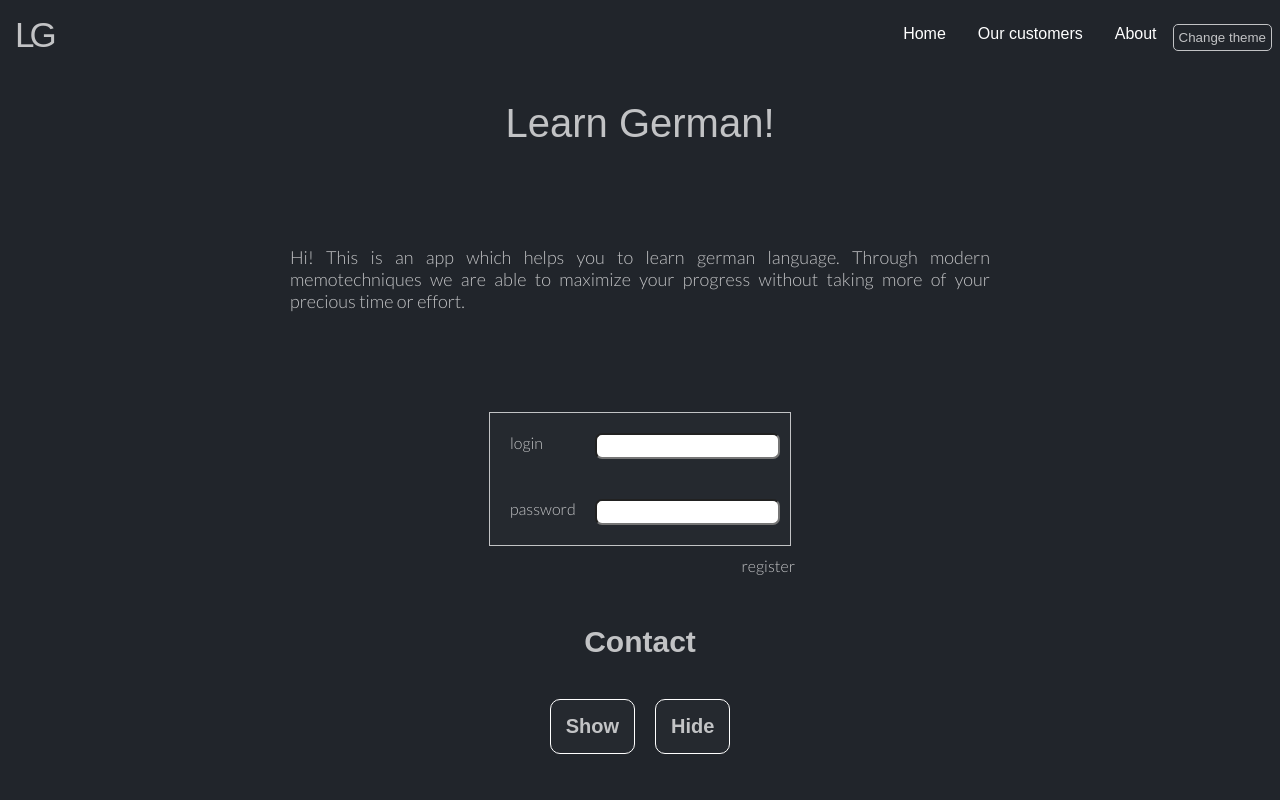
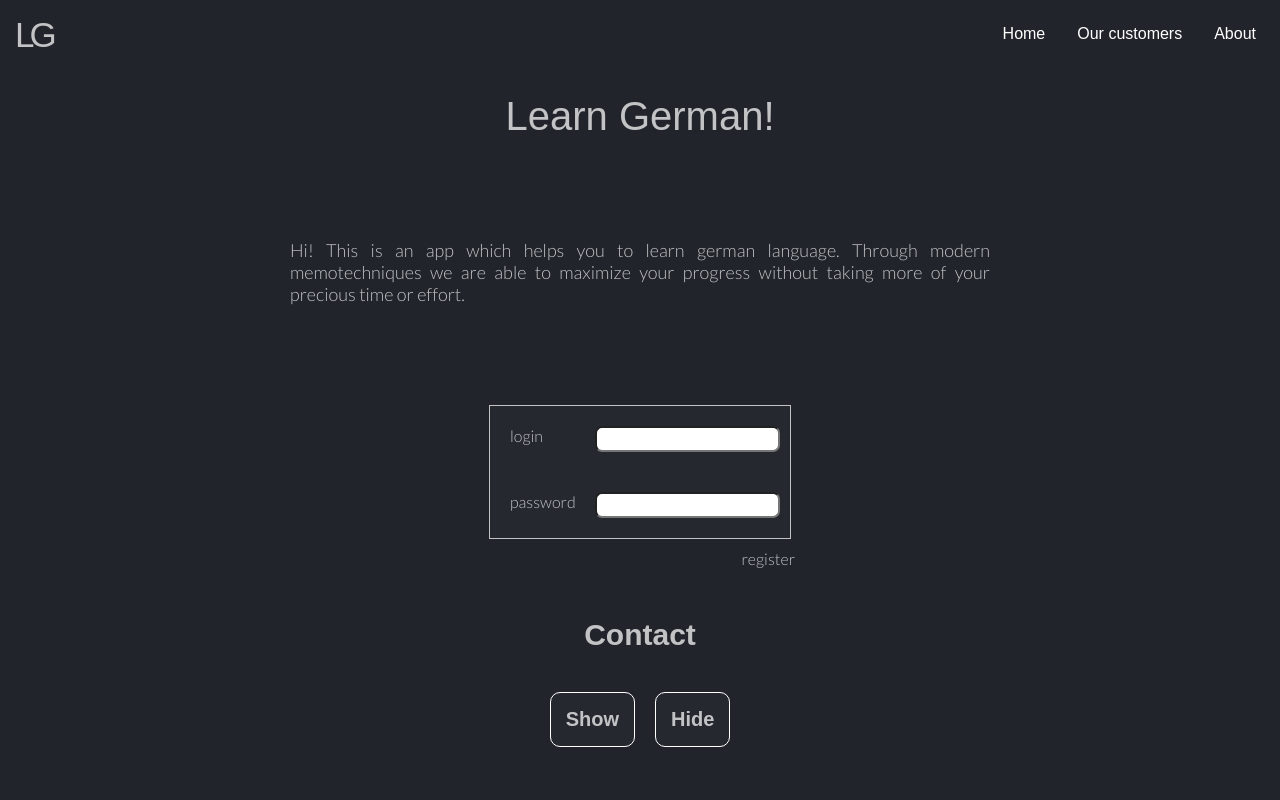
Before and after one commit to hergerr/webdesign-sandbox, a React (Create React App) app in the folder lab5/: page / in a window 1280 px wide. Shown: the top 800 px of the page. Built offline with nearby package versions, Linux system fonts and the light colour scheme; a web font is replaced by a local one.

Commit message:
docker still does not works

```diff
--- a/lab5/src/App.js
+++ b/lab5/src/App.js
@@ -9,7 +9,7 @@ import {
 import { HomePage } from './pages/home-page/home-page.component';
 import { CustomersPage } from './pages/customers-page/customers-page.component';
 import { AboutPage } from './pages/about-page/about-page.component';
-import { ThemeButton } from './components/theme-button/theme-button.component';
+// import { ThemeButton } from './components/theme-button/theme-button.component';
 
 function App() {
   return (
@@ -19,9 +19,9 @@ function App() {
         <div>
           <nav className="App-nav">
             <ul>
-            <li>
+            {/* <li>
               <ThemeButton></ThemeButton>
-            </li>
+            </li> */}
               <li>
                 <Link to="/about">About</Link>
               </li>
```
Also changed, not shown: 1 other file (tests, documents, lock files or other folders).
